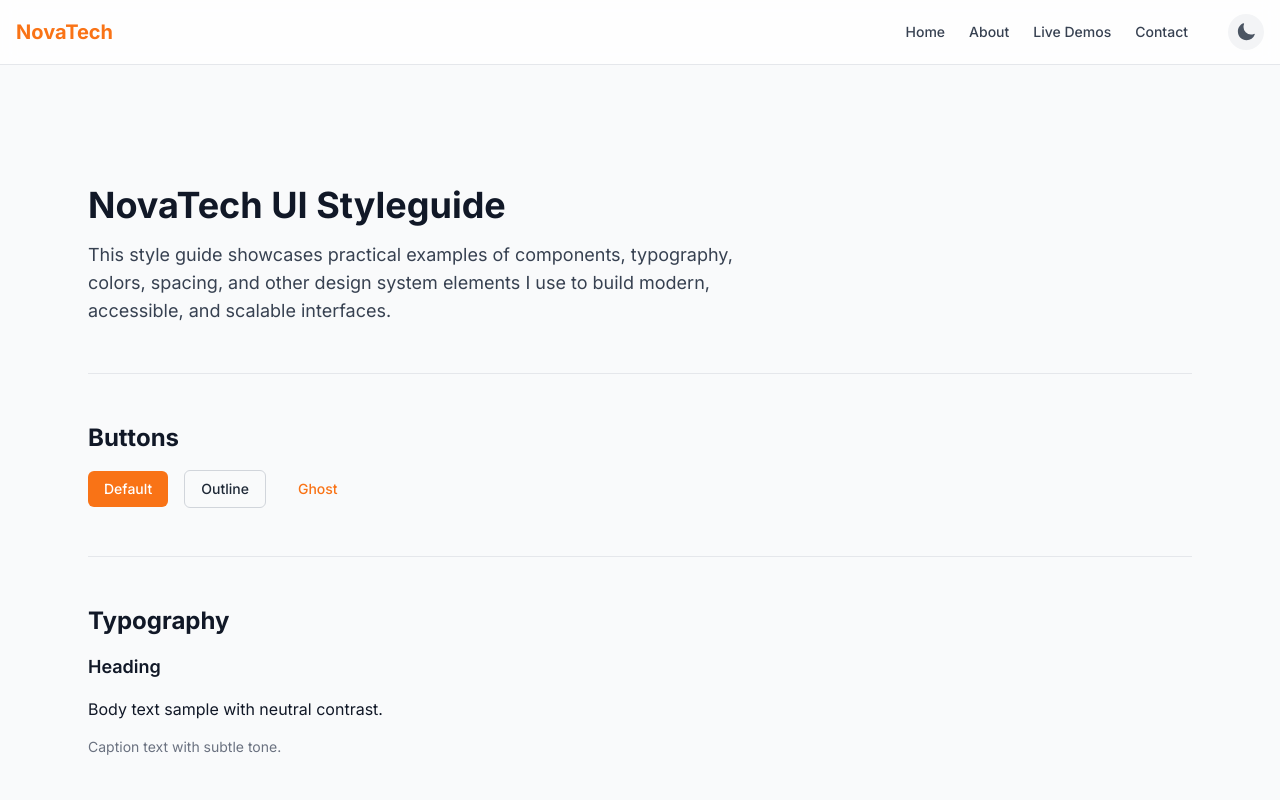
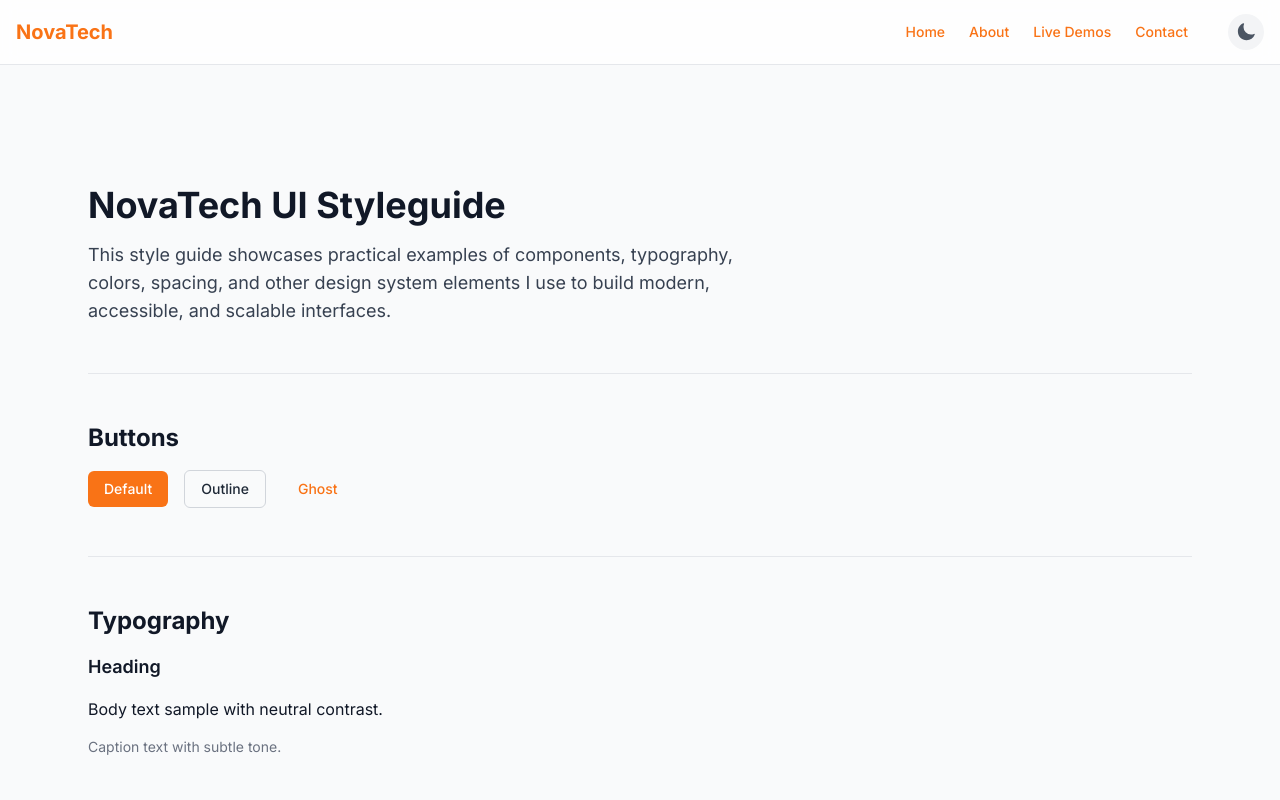
Before and after one commit to quim-romero/novatech, a React (Vite) app: page /styleguide in a window 1280 px wide. Shown: the top 800 px of the page. Built offline with nearby package versions, Linux system fonts and the light colour scheme.

Commit message:
Style: customize base styles and scrollbar to match brand identity

```diff
--- a/src/index.css
+++ b/src/index.css
@@ -10,6 +10,53 @@
   body {
     @apply bg-gray-50 text-gray-900 dark:bg-gray-900 dark:text-gray-100;
   }
+
+  body.dark {
+    @apply bg-gray-900 text-gray-100;
+  }
+
+  h1,
+  h2,
+  h3,
+  h4,
+  h5,
+  h6 {
+    @apply font-semibold text-gray-900 dark:text-white;
+  }
+
+  a {
+    @apply text-brand transition-colors;
+    text-decoration: none;
+  }
+
+  a:hover {
+    @apply text-brand-dark;
+    text-decoration: none;
+  }
+
+  ::selection {
+    @apply bg-brand text-white;
+  }
+
+  * {
+    scrollbar-width: thin;
+    scrollbar-color: theme("colors.brand.DEFAULT") theme("colors.gray.200");
+  }
+
+  *::-webkit-scrollbar {
+    width: 8px;
+    height: 8px;
+  }
+
+  *::-webkit-scrollbar-track {
+    background: theme("colors.gray.100");
+  }
+
+  *::-webkit-scrollbar-thumb {
+    background-color: theme("colors.brand.DEFAULT");
+    border-radius: 9999px;
+    border: 2px solid theme("colors.gray.100");
+  }
 }
 
 @layer components {
--- a/src/pages/About.jsx
+++ b/src/pages/About.jsx
@@ -42,10 +42,10 @@ export default function About() {
         transition={{ duration: 0.4 }}
       >
         <h1 className="text-3xl md:text-5xl font-bold text-brand dark:text-white text-center mb-6">
-          About Us
+          Who We Are
         </h1>
         <p className="text-gray-600 dark:text-gray-400 text-center max-w-2xl mx-auto">
-          Learn more about NovaTech Solutions.
+          NovaTech was founded to empower organizations with secure, intelligent and scalable digital solutions. We believe in technology that makes businesses faster, smarter and safer.
         </p>
 
         <motion.div
```
